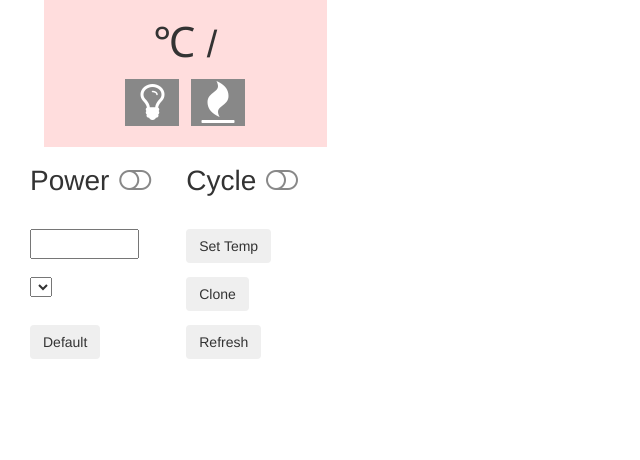
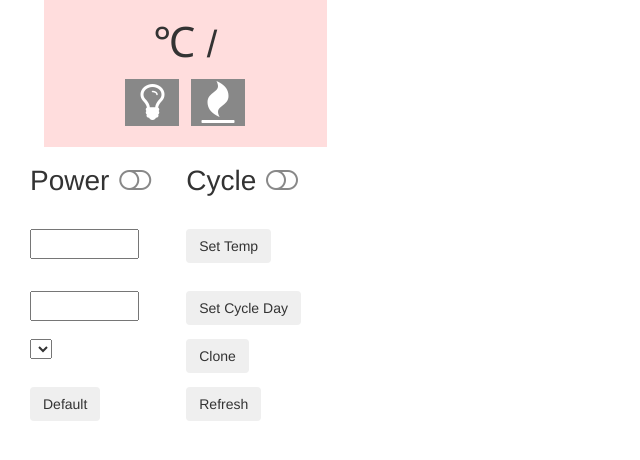
Before and after one commit to ajdonnison/brooder-frontend, a Flask app: template brooder/templates/brooder/node.html in a window 1280 px wide. Shown: the part 127-587 px from the top of the page, without its empty margins (0-640 px from the left). Run offline with Flask 2, Linux system fonts and the light colour scheme; the template is opened without the code that fills it, so the values that code supplies are empty; some libraries are stand-ins or nearby versions.

Commit message:
Enable the ability to set the cycle day

```diff
--- a/brooder/templates/brooder/node.html
+++ b/brooder/templates/brooder/node.html
@@ -29,6 +29,13 @@
   <div class="row">
    <div class="col-xs-6"><input type="text" size="5" id="temp-txt" name="temp" value="{{ node.max_value }}" /></div>
    <div class="col-xs-6"><button type="submit" class="btn" name="set" value="1">Set Temp</button></div>
+  </div>
+  <div class="row">
+    <div id="cycleday"></div>
+  </div>
+  <div class="row">
+   <div class="col-xs-6"><input type="text" size="5" id="day" name="day" value="{{ node.cycle_day }}" /></div>
+   <div class="col-xs-6"><button type="submit" class="btn" name="cycleday" value="1">Set Cycle Day</button></div>
   </div>
   <div class="row">
     <div class="col-xs-6"><select name="clonefrom">
@@ -63,5 +70,16 @@ $('#temperature').slider({
 $('#temp-txt').change( function() {
   $('#temperature').slider("value", $(this).val());
 });
+$('#cycleday').slider({
+  min: 0,
+  max: 35,
+  value: {{ node.cycle_day }},
+  change: function(event, ui) {
+    $('#day').val(ui.value);
+  }
+});
+$('#day').change( function() {
+  $('#cycleday').slider("value", $(this).val());
+});
 </script>
 {% endblock %}
```
Also changed, not shown: brooder/views/brooder.py (+22 -0 lines).
